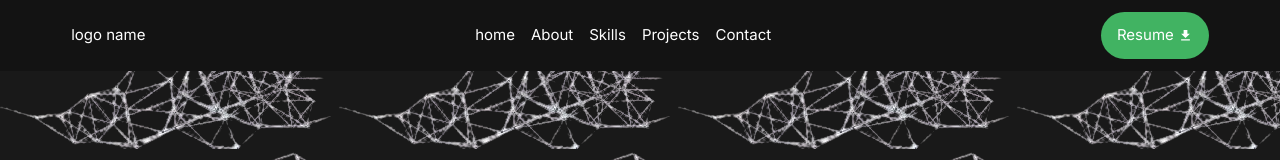
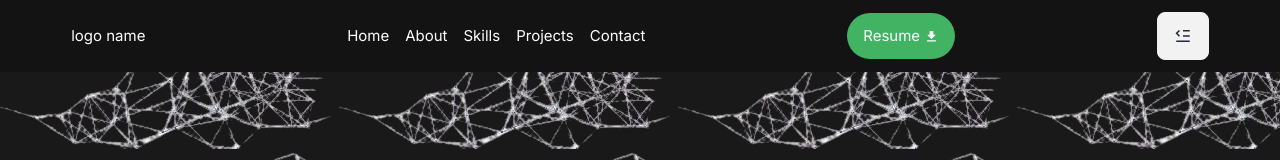
Before and after one commit to Rahulgautam8933/portfolio, a Next.js app: page / in a window 1280 px wide. Shown: the top 160 px of the page. Built offline with nearby package versions, Linux system fonts and the light colour scheme.

Commit message:
fix: nav fix

```diff
--- a/src/app/globals.css
+++ b/src/app/globals.css
@@ -204,3 +204,8 @@ body {
 .das {
     color: theme('colors.orange');
 }
+
+
+
+
+@media (max-width: 480px) and (min-width: 1px) {}
--- a/src/compoments/Home/HeroSection/index.js
+++ b/src/compoments/Home/HeroSection/index.js
@@ -14,7 +14,6 @@ const HeroSection = () => {
                                 </span> <br />
                                 I am Rahul Gautam.
                             </h1>
-
                             <h3 className='sub-heading'>React & Next.js Developer</h3>
                             <p className='hero-para m'>Must explain to how all this mistaken idea denouncing pleasure pain the system and expound the actual.</p>
 
@@ -30,7 +29,6 @@ const HeroSection = () => {
                     </div>
                 </div>
             </div>
-
         </>
     )
 }
--- a/src/compoments/Navbar/index.js
+++ b/src/compoments/Navbar/index.js
@@ -1,34 +1,58 @@
-import React from 'react'
+"use client"
+import React from 'react';
 import { MdDownload } from "react-icons/md";
+import { RiMenuFoldLine } from "react-icons/ri";
+
 const Navbar = () => {
+
+    const closeSidebar = () => {
+        document.getElementById('my-drawer').checked = false;
+    }
+
     return (
         <>
-
-            <div className='navbar' >
+            <div className='navbar'>
                 <div className='flex justify-between width-90 py-1'>
-                    <div className=''>
+                    <div>
                         logo name
                     </div>
                     <div>
                         <ul className='navul flex gap-4'>
-                            <li><a href="/">home</a></li>
+                            <li><a href="/">Home</a></li>
                             <li><a href="/">About</a></li>
                             <li><a href="/">Skills</a></li>
                             <li><a href="/">Projects</a></li>
                             <li><a href="/">Contact</a></li>
                         </ul>
                     </div>
+
                     <div className='downloadButton flex gap-1 justify-center items-center px-4 py-3 rounded-full'>
                         <span>Resume</span> <span><MdDownload /></span>
                     </div>
+
+                    <div>
+                        <div className="drawer">
+                            <input id="my-drawer" type="checkbox" className="drawer-toggle" />
+                            <div className="drawer-content">
+                                {/* Page content here */}
+                                <label htmlFor="my-drawer" className="btn drawer-button  "><RiMenuFoldLine className='text-lg ' /></label>
+                            </div>
+                            <div className="drawer-side">
+                                <label htmlFor="my-drawer" aria-label="close sidebar" className="drawer-overlay"></label>
+                                <ul className="menu bg-base-200 text-base-content min-h-full w-80 p-4">
+                                    <li onClick={closeSidebar}><a href="/">Home</a></li>
+                                    <li onClick={closeSidebar}><a href="/">About</a></li>
+                                    <li onClick={closeSidebar}><a href="/">Skills</a></li>
+                                    <li onClick={closeSidebar}><a href="/">Projects</a></li>
+                                    <li onClick={closeSidebar}><a href="/">Contact</a></li>
+                                </ul>
+                            </div>
+                        </div>
+                    </div>
                 </div>
-
             </div>
-
-
-
         </>
-    )
+    );
 }
 
-export default Navbar
+export default Navbar;
```
